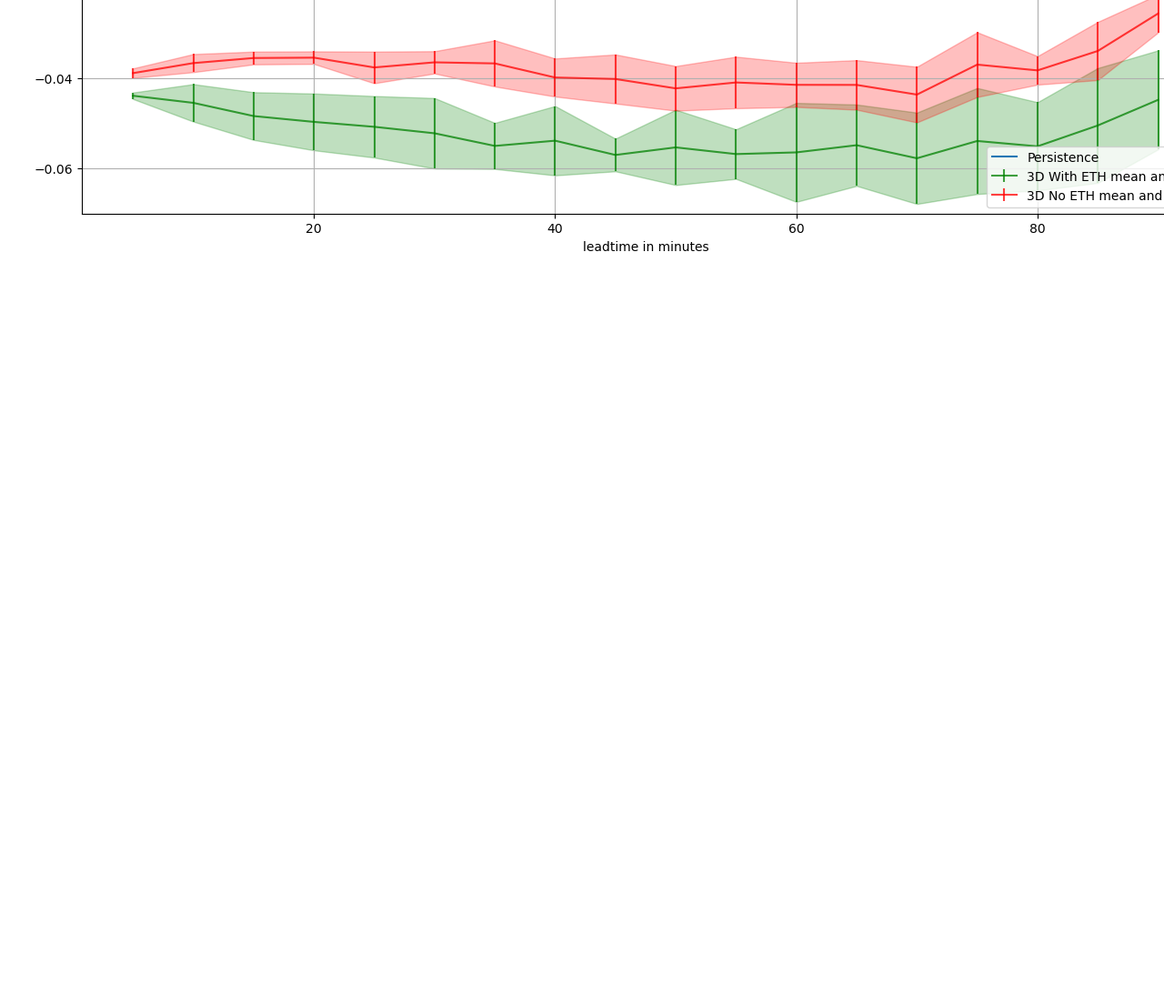
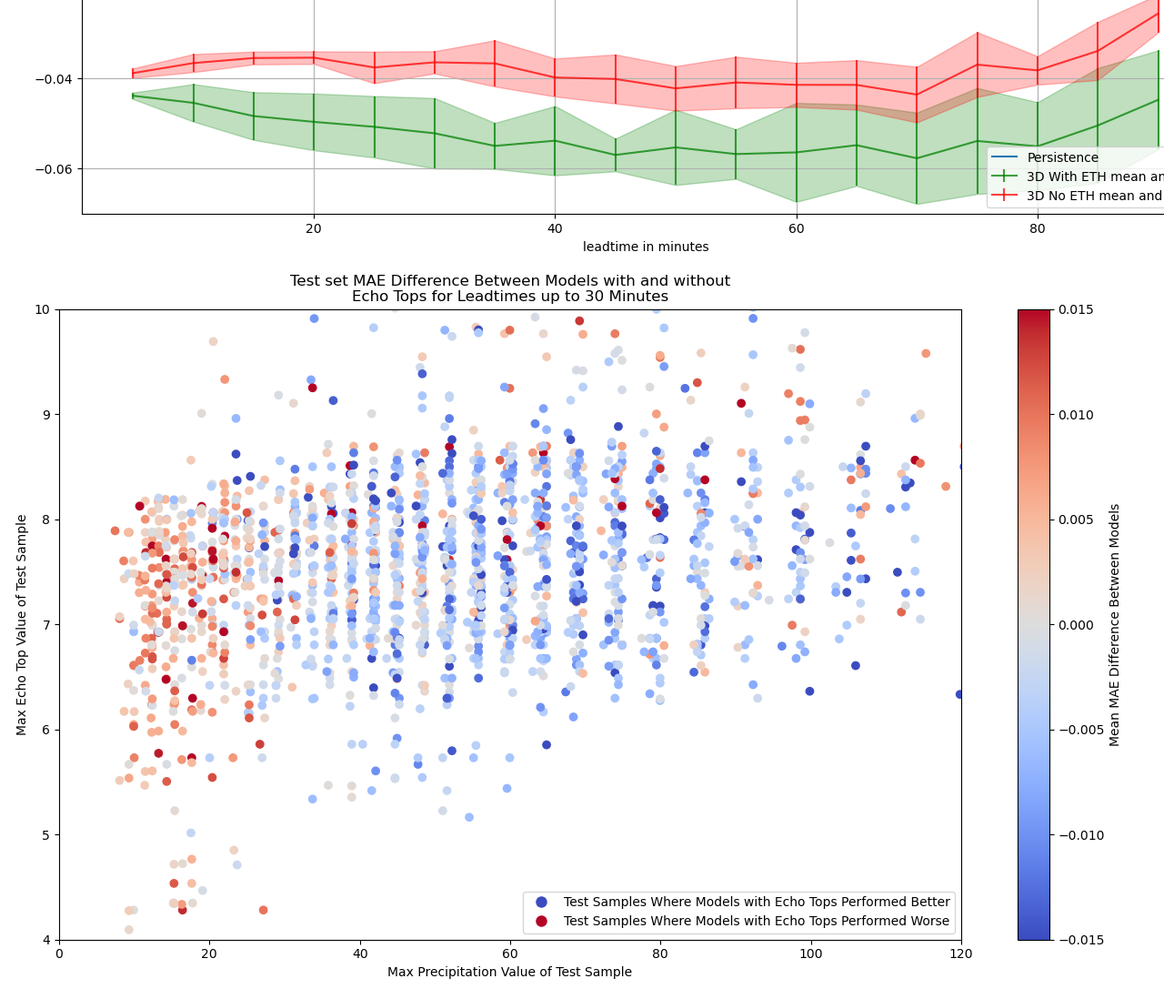
Before and after one commit to pavlikp/ETOPS-results, a plain HTML site: page index.html in a window 1280 px wide. Shown: the part 2267-3365 px from the top of the page at 91% size. Before the commit the page ends 2567 px from the top, so only its background shows below. Drawn offline with Linux system fonts and the light colour scheme.

Commit message:
Update index.html

```diff
--- a/index.html
+++ b/index.html
@@ -19,5 +19,7 @@
   <img src="mse.png" alt="mse">
   </br>
   <img src="me.png" alt="me">
+  </br>
+  <img src="mae_diff.png" alt="mae_diff.png">
 </body>
 </html>
```
